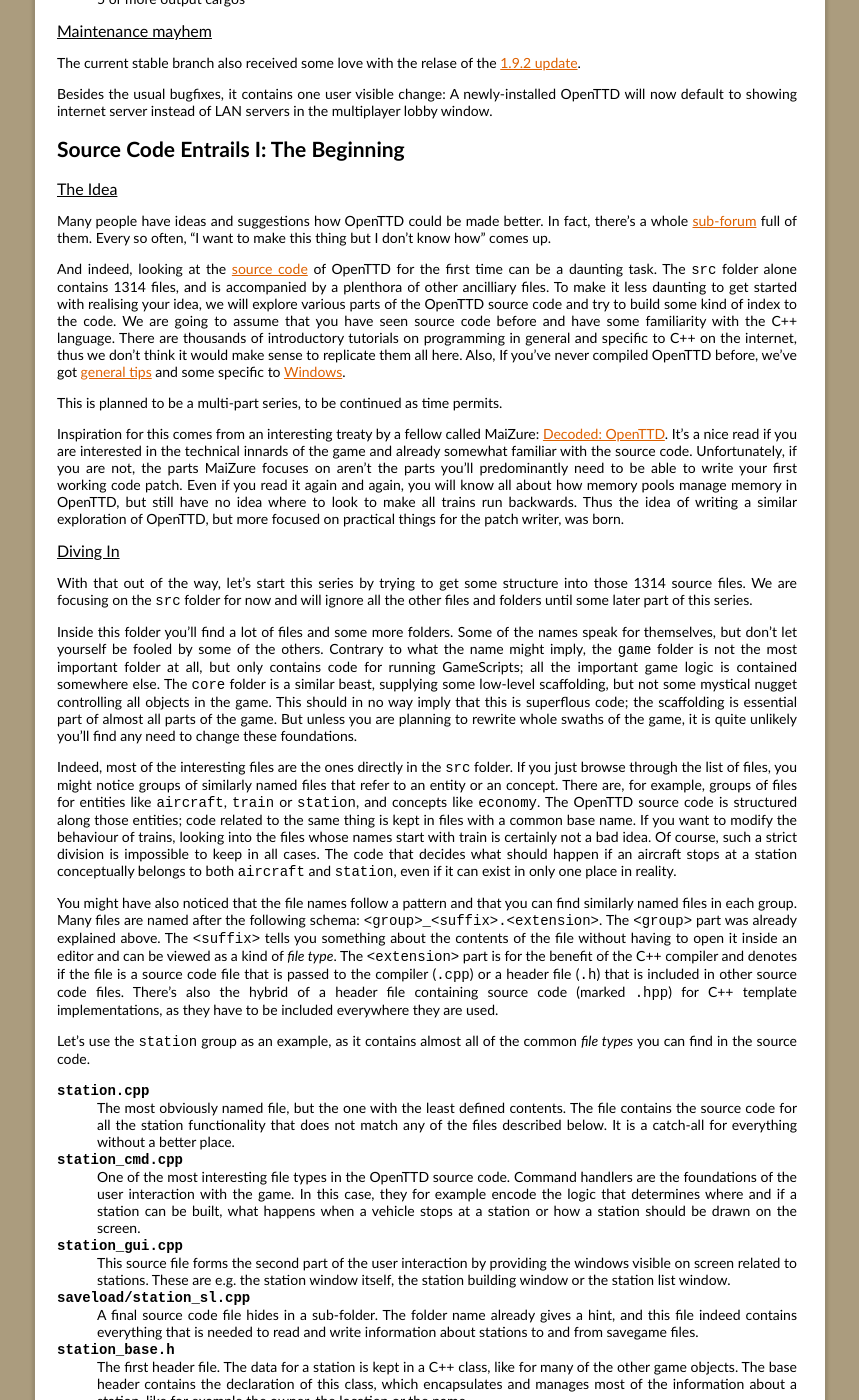
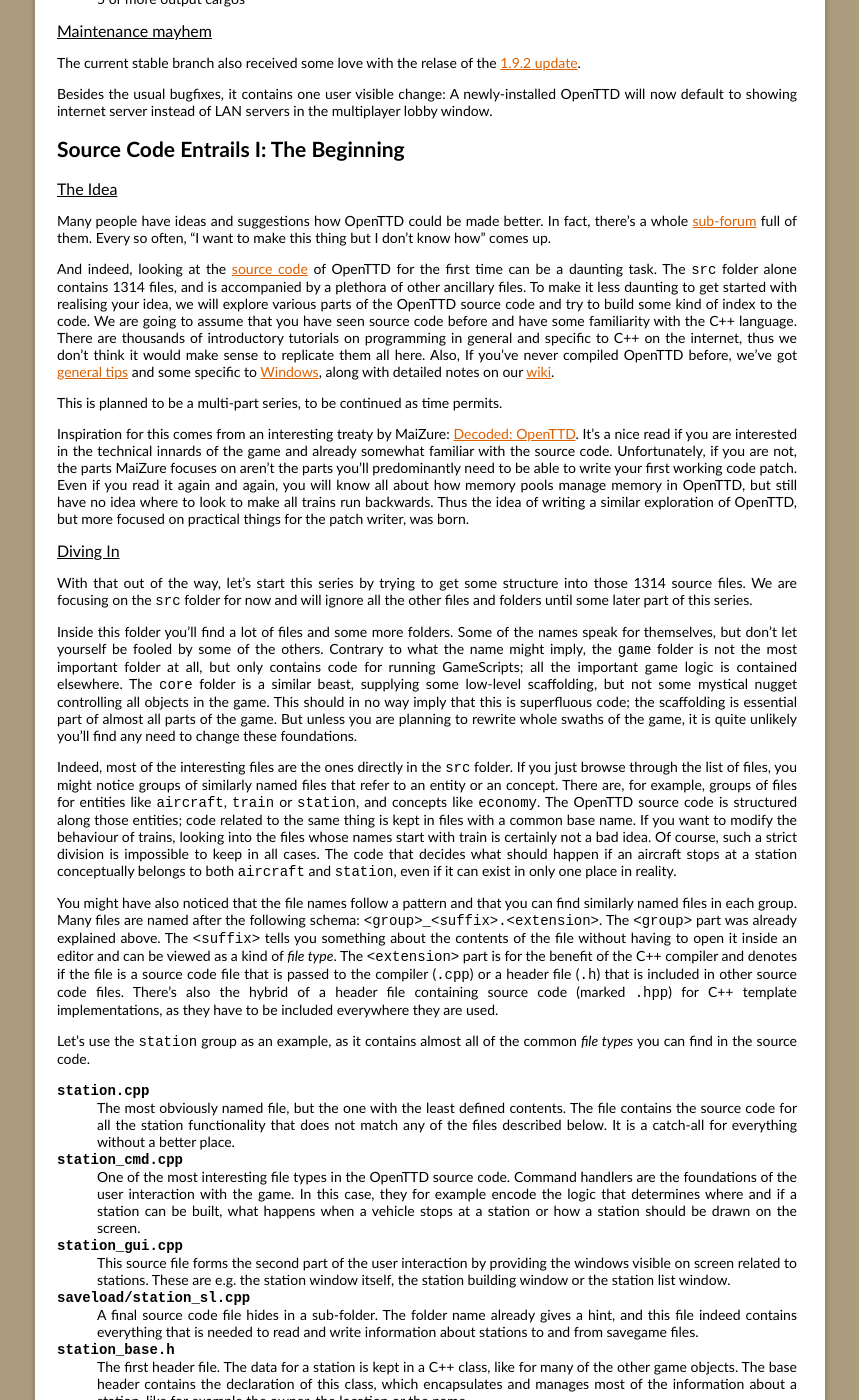
Before and after one commit to OpenTTD/website, a Jekyll site: the page built from _posts/2019-07-14-monthly-dev-post.md, in a window 1280 px wide and 1400 px high, scrolled down 720 px. Shown: the whole window, without its empty margins (210-1069 px from the left). Built offline with Jekyll 4.4.1, drawn with Linux system fonts in a browser that asks for light colours; some of the changed text lies outside the part shown.

Commit message:
Some copyediting

```diff
--- a/_posts/2019-07-14-monthly-dev-post.md
+++ b/_posts/2019-07-14-monthly-dev-post.md
@@ -44,15 +44,15 @@
 Every so often, "I want to make this thing but I don't know how" comes up.
 
 And indeed, looking at the [source code](https://github.com/OpenTTD/OpenTTD.git) of OpenTTD for the first time can be a daunting task.
-The `src` folder alone contains 1314 files, and is accompanied by a plenthora of other ancilliary files.
+The `src` folder alone contains 1314 files, and is accompanied by a plethora of other ancillary files.
 To make it less daunting to get started with realising your idea, we will explore various parts of the OpenTTD source code and try to build some kind of index to the code.
 We are going to assume that you have seen source code before and have some familiarity with the C++ language.
 There are thousands of introductory tutorials on programming in general and specific to C++ on the internet, thus we don't think it would make sense to replicate them all here.
-Also, If you've never compiled OpenTTD before, we've got [general tips](https://github.com/OpenTTD/OpenTTD/blob/master/README.md#70-compiling) and some specific to [Windows](https://github.com/OpenTTD/OpenTTD/blob/master/docs/Readme_Windows_MSVC.md).
+Also, If you've never compiled OpenTTD before, we've got [general tips](https://github.com/OpenTTD/OpenTTD/blob/master/README.md#70-compiling) and some specific to [Windows](https://github.com/OpenTTD/OpenTTD/blob/master/docs/Readme_Windows_MSVC.md), along with detailed notes on our [wiki](https://wiki.openttd.org/Compiling).
 
 This is planned to be a multi-part series, to be continued as time permits.
 
-Inspiration for this comes from an interesting treaty by a fellow called MaiZure: [Decoded: OpenTTD](http://www.maizure.org/projects/decoded-openttd/index.html).
+Inspiration for this comes from an interesting treaty by MaiZure: [Decoded: OpenTTD](http://www.maizure.org/projects/decoded-openttd/index.html).
 It's a nice read if you are interested in the technical innards of the game and already somewhat familiar with the source code.
 Unfortunately, if you are not, the parts MaiZure focuses on aren't the parts you'll predominantly need to be able to write your first working code patch.
 Even if you read it again and again, you will know all about how memory pools manage memory in OpenTTD, but still have no idea where to look to make all trains run backwards.
@@ -65,9 +65,9 @@
 
 Inside this folder you'll find a lot of files and some more folders.
 Some of the names speak for themselves, but don't let yourself be fooled by some of the others.
-Contrary to what the name might imply, the `game` folder is not the most important folder at all, but only contains code for running GameScripts; all the important game logic is contained somewhere else.
+Contrary to what the name might imply, the `game` folder is not the most important folder at all, but only contains code for running GameScripts; all the important game logic is contained elsewhere.
 The `core` folder is a similar beast, supplying some low-level scaffolding, but not some mystical nugget controlling all objects in the game.
-This should in no way imply that this is superflous code; the scaffolding is essential part of almost all parts of the game.
+This should in no way imply that this is superfluous code; the scaffolding is essential part of almost all parts of the game.
 But unless you are planning to rewrite whole swaths of the game, it is quite unlikely you'll find any need to change these foundations.
 
 Indeed, most of the interesting files are the ones directly in the `src` folder.
@@ -154,6 +154,6 @@
 ## Participate yourself
 
 Do you have an interesting Project you are currently working on in relation to OpenTTD?
-These Monthly Dev Posts are prepared in a branch on our [GitHub website project](https://github.com/OpenTTD/website/tree/monthly-dev-post/_posts/2019-08-01-monthly-dev-post.md) before they are made public on the website.
+These Monthly Dev Posts are prepared in a branch on our [GitHub website project](https://github.com/OpenTTD/website/pulls) before they are made public on the website.
 As soon as you are whitelisted as a contributor, it's as simple as editing the file in the web interface.
 If you are not a contributor yet, drop by on [IRC](https://www.openttd.org/contact.html) to become one (make sure you have a GitHub account).
```
Also changed, not shown: other parts of _posts/2019-07-14-monthly-dev-post.md (+1 -1 lines).
